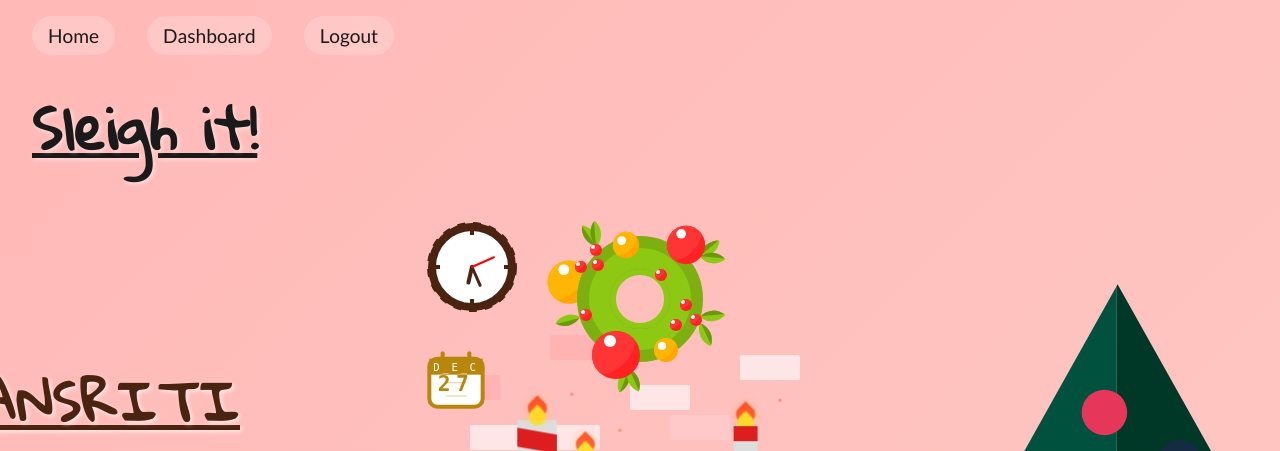
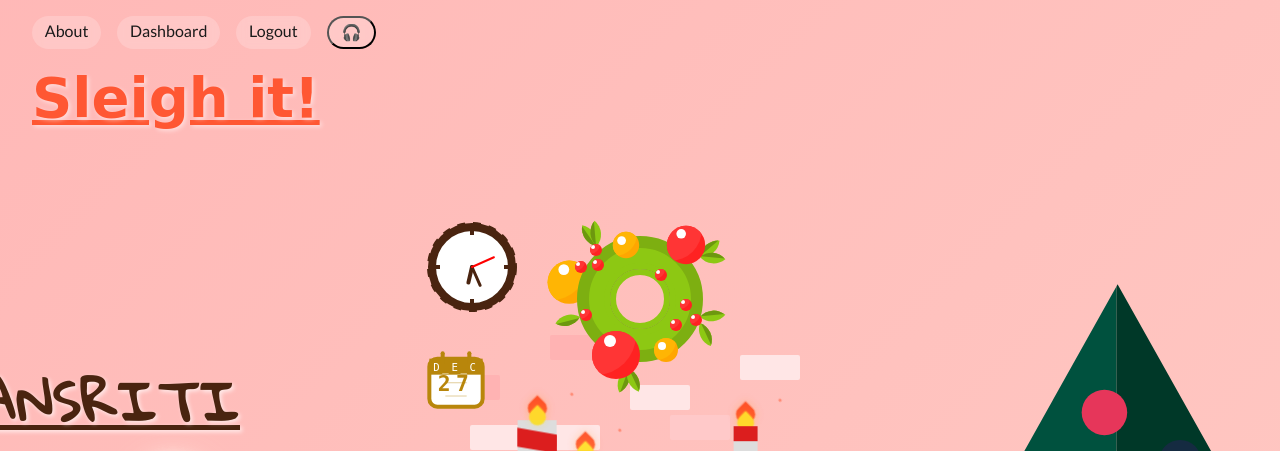
Before and after one commit to osdc/codejam-v5, a Flask app: page /dashboard in a window 1280 px wide. Shown: the top 451 px of the page. Run offline with Flask 2, Linux system fonts and the light colour scheme; the visitor is signed in with stand-in values (Sample User, id 1); data comes from the database, SQL or seed files in the repository.

Commit message:
Update layout.html

```diff
--- a/elf-engineers/templates/layout.html
+++ b/elf-engineers/templates/layout.html
@@ -5,24 +5,55 @@
     <meta name="viewport" content="width=device-width, initial-scale=1.0">
     <title>Focus App</title>
     <link rel="stylesheet" href="{{ url_for('static', filename='css/style.css') }}">
-    <link rel="stylesheet" href="{{ url_for('static', filename='css/flashcards.css') }}">
-    <link rel="stylesheet" href="{{ url_for('static', filename='css/pomodoro.css') }}">
-    <link rel="stylesheet" href="https://cdnjs.cloudflare.com/ajax/libs/font-awesome/5.15.4/css/all.min.css">
 </head>
 <body>
     <header>
-        <nav style="display: flex; justify-content: flex-start; gap: 2rem; margin: 1rem 0; padding-left: 2rem;">
-            <a href="{{ url_for('home') }}" style="text-decoration: none; color: var(--colour-black); font-size: 1.2rem; padding: 0.5rem 1rem; border-radius: 20px; transition: all 0.3s ease; background: rgba(255, 255, 255, 0.2); backdrop-filter: blur(5px);">Home</a>
-            <a href="{{ url_for('dashboard') }}" style="text-decoration: none; color: var(--colour-black); font-size: 1.2rem; padding: 0.5rem 1rem; border-radius: 20px; transition: all 0.3s ease; background: rgba(255, 255, 255, 0.2); backdrop-filter: blur(5px);">Dashboard</a>
+        <nav style="display: flex; justify-content: flex-start; gap: 1rem; margin: 1rem 0; padding-left: 2rem;">
+            <a href="{{ url_for('About') }}" style="text-decoration: none; color: var(--colour-black); font-size: 1rem; padding: 0.3rem 0.8rem; border-radius: 20px; transition: all 0.3s ease; background: rgba(255, 255, 255, 0.2); backdrop-filter: blur(5px);">About</a>
+            <a href="{{ url_for('dashboard') }}" style="text-decoration: none; color: var(--colour-black); font-size: 1rem; padding: 0.3rem 0.8rem; border-radius: 20px; transition: all 0.3s ease; background: rgba(255, 255, 255, 0.2); backdrop-filter: blur(5px);">Dashboard</a>
             {% if session.get('user_id') %}
-                <a href="{{ url_for('logout') }}" style="text-decoration: none; color: var(--colour-black); font-size: 1.2rem; padding: 0.5rem 1rem; border-radius: 20px; transition: all 0.3s ease; background: rgba(255, 255, 255, 0.2); backdrop-filter: blur(5px);">Logout</a>
+                <a href="{{ url_for('logout') }}" style="text-decoration: none; color: var(--colour-black); font-size: 1rem; padding: 0.3rem 0.8rem; border-radius: 20px; transition: all 0.3s ease; background: rgba(255, 255, 255, 0.2); backdrop-filter: blur(5px);">Logout</a>
             {% else %}
-                <a href="{{ url_for('login') }}" style="text-decoration: none; color: var(--colour-black); font-size: 1.2rem; padding: 0.5rem 1rem; border-radius: 20px; transition: all 0.3s ease; background: rgba(255, 255, 255, 0.2); backdrop-filter: blur(5px);">Login</a>
+                <a href="{{ url_for('login') }}" style="text-decoration: none; color: var(--colour-black); font-size: 1rem; padding: 0.3rem 0.8rem; border-radius: 20px; transition: all 0.3s ease; background: rgba(255, 255, 255, 0.2); backdrop-filter: blur(5px);">Login</a>
             {% endif %}
+            <button id="playButton" style="text-decoration: none; color: var(--colour-black); font-size: 1rem; padding: 0.3rem 0.8rem; border-radius: 20px; transition: all 0.3s ease; background: rgba(255, 255, 255, 0.2); backdrop-filter: blur(5px);">🎧</button>
         </nav>
-        <h1 class="site-title" style="font-family: 'Gloria Hallelujah', cursive; font-size: 3.5rem; text-align: left; color: var(--colour-black); text-shadow: 2px 2px 4px rgba(255, 255, 255, 0.5); margin: 1rem 0; padding-left: 2rem; text-decoration: underline;">Sleigh it!</h1>
+        <script>
+            const playButton = document.getElementById('playButton');
+            const audio = new Audio('https://www.bensound.com/bensound-music/bensound-acousticbreeze.mp3'); // Replace with a direct URL to an audio file
+            audio.loop = true; // Set audio to loop
+
+            // Play audio by default when the page loads
+            window.onload = () => {
+                audio.play().catch(error => {
+                    console.error('Error playing audio on load:', error);
+                });
+            };
+
+            // Error handling
+            audio.addEventListener('error', () => {
+              console.error('Audio failed to load. Check the file URL and network connection.');
+              alert('Unable to play audio. Please check the file link.');
+            });
+
+            let isPlaying = true; // Track the playing state, default to true since audio plays on load
+
+            playButton.addEventListener('click', () => {
+              if (isPlaying) {
+                audio.pause(); // Stop the audio
+                playButton.textContent = '🎧'; // Change button text
+              } else {
+                audio.play().catch(error => {
+                  console.error('Error playing audio:', error);
+                  alert('Playback error. Please try again.');
+                });
+                playButton.textContent = '☠️'; // Change button text
+              }
+              isPlaying = !isPlaying; // Toggle the playing state
+            });
+        </script>
+        <h1 class="site-title" style="font-family: 'Showcard Gothic', cursive; font-size: 3.5rem; text-align: left; color: #FF5733; text-shadow: 2px 2px 4px rgba(255, 255, 255, 0.5); margin: 1rem 0; padding-left: 2rem; text-decoration: underline;">Sleigh it!</h1>
     </header>
-
     <main>
         {% block content %}{% endblock %}
     </main>
```
